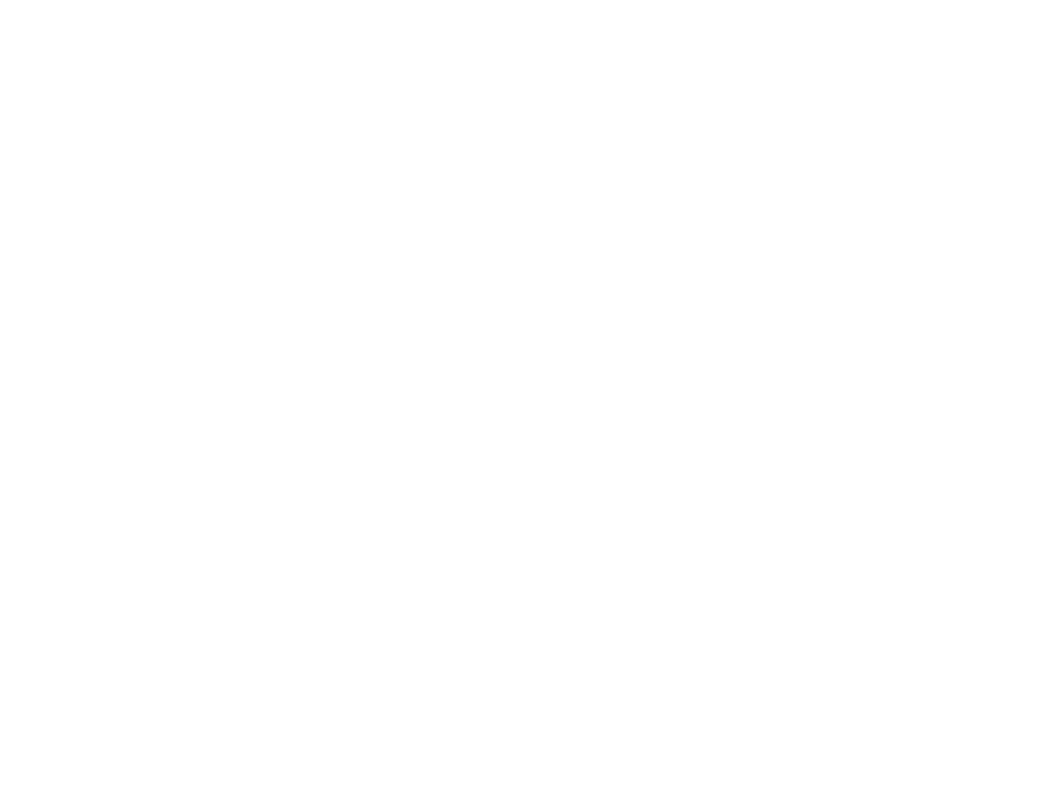
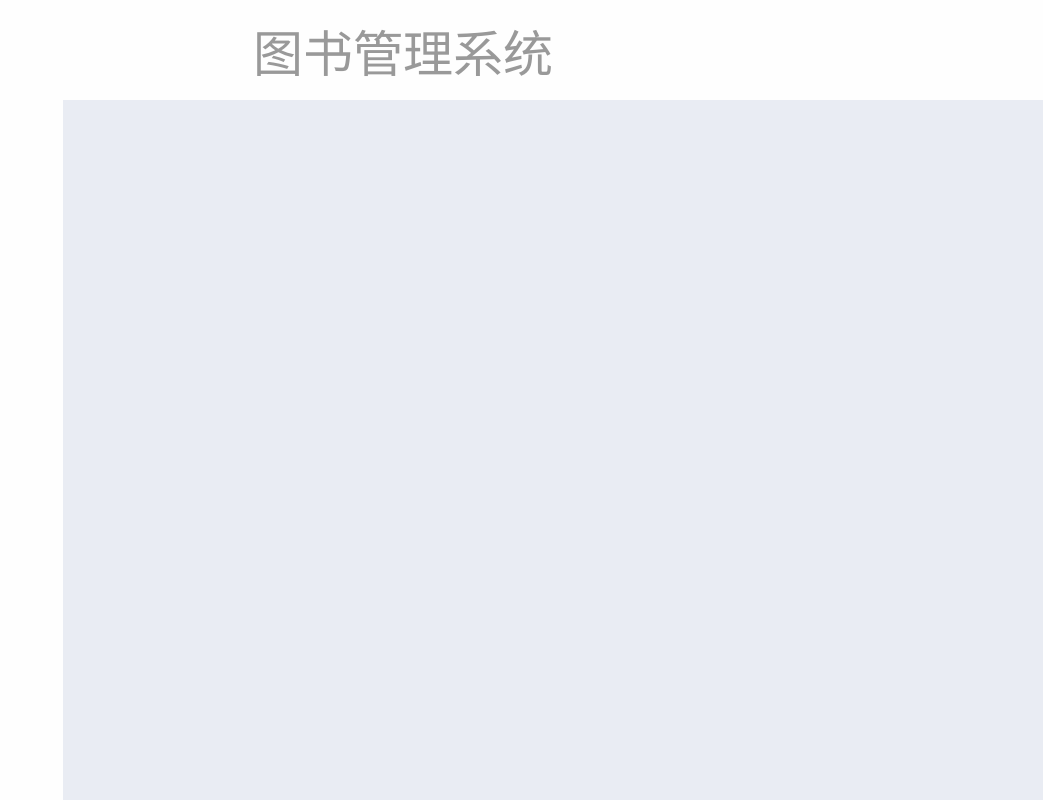
Before and after one commit to lgzzk/Book-Manager-System-Front-end, a Vue app: page / in a window 1280 px wide. Shown: the whole page, without its empty margins (237-1280 px from the left). Built offline with nearby package versions, Linux system fonts and the light colour scheme.

Commit message:
提交了更新

```diff
--- a/src/App.vue
+++ b/src/App.vue
@@ -1,18 +1,30 @@
 <template>
   <div id="app">
-
+    <Header/>
+    <Navigation/>
+    <Content/>
   </div>
 </template>
 
 <script>
 
+import Header from "@/components/Header";
+import Navigation from "@/components/Navigation";
+import Content from "@/components/Content";
 export default {
   name: 'App',
   components: {
+    Content,
+    Navigation,
+    Header
   }
 }
 </script>
 
 <style>
-
+  #app{
+    width: 100vh;
+    height: 100vh;
+    overflow: hidden;
+  }
 </style>
--- a/src/components/Content.vue
+++ b/src/components/Content.vue
@@ -11,5 +11,10 @@ export default {
 </script>
 
 <style scoped>
-
+  #content{
+    height: 100%;
+    width: 100%;
+    position: absolute;
+    background-color: #E9ECF3;
+  }
 </style>
--- a/src/components/Header.vue
+++ b/src/components/Header.vue
@@ -1,6 +1,6 @@
 <template>
   <div id="header">
-
+    <span>图书管理系统</span>
   </div>
 </template>
 
@@ -11,5 +11,19 @@ export default {
 </script>
 
 <style scoped>
+  #header{
+    width: 100%;
+    height: 100px;
+    z-index: 10;
+    color: #999;
+    display: flex;
+    justify-content: center;
+    align-items: center;
+    position: absolute;
+    background-color: #fefefe;
+  }
 
+  span{
+    font-size: 50px;
+  }
 </style>
--- a/src/components/Navigation.vue
+++ b/src/components/Navigation.vue
@@ -11,5 +11,12 @@ export default {
 </script>
 
 <style scoped>
-
+  #navigation{
+    width: 300px;
+    height: 100%;
+    left: 0px;
+    z-index: 10;
+    position: absolute;
+    background-color: #fefefe;
+  }
 </style>
--- a/src/main.js
+++ b/src/main.js
@@ -1,5 +1,6 @@
 import Vue from 'vue'
 import App from './App.vue'
+import './assets/css/global.css'
 
 Vue.config.productionTip = false
 
```
